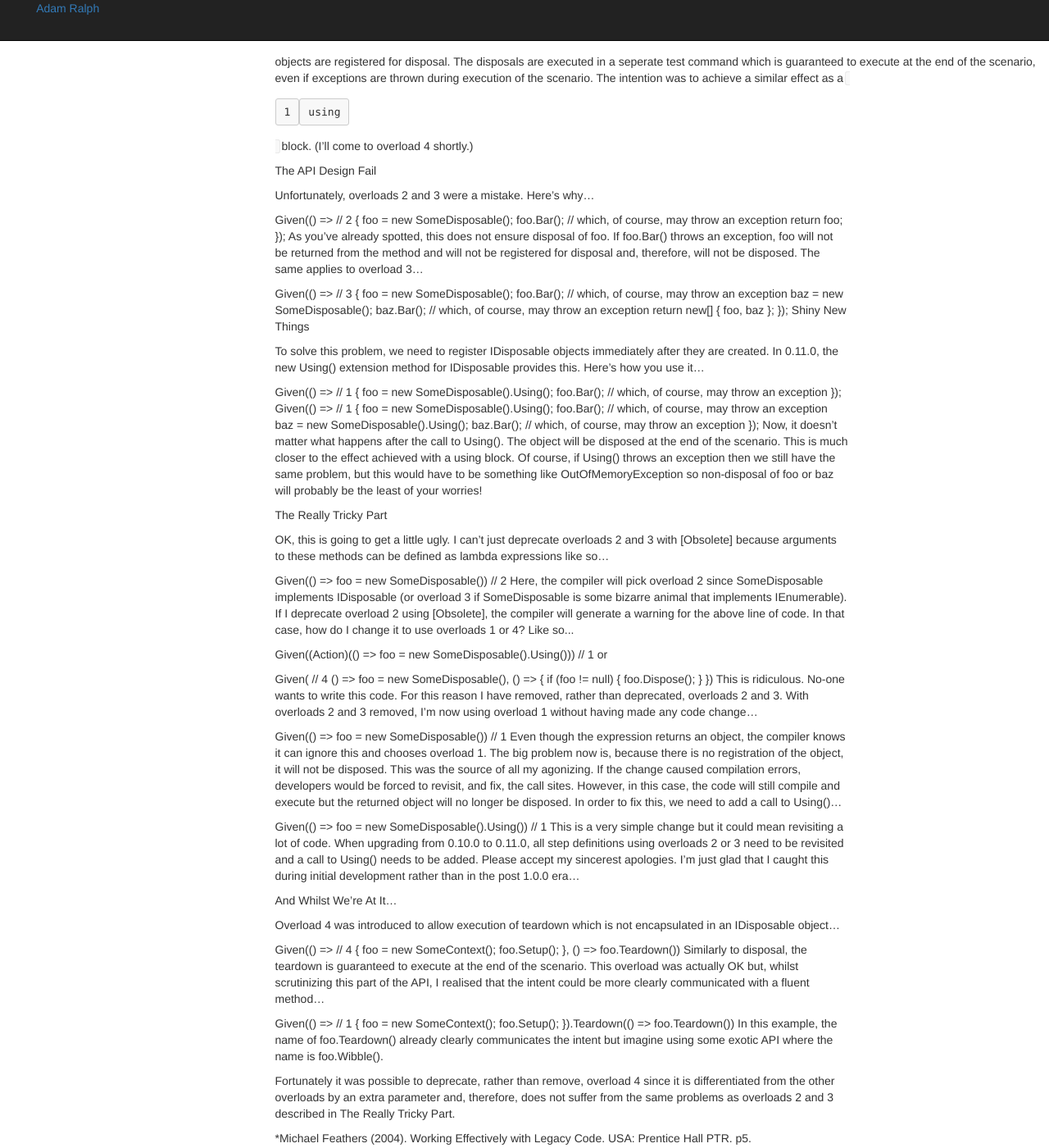
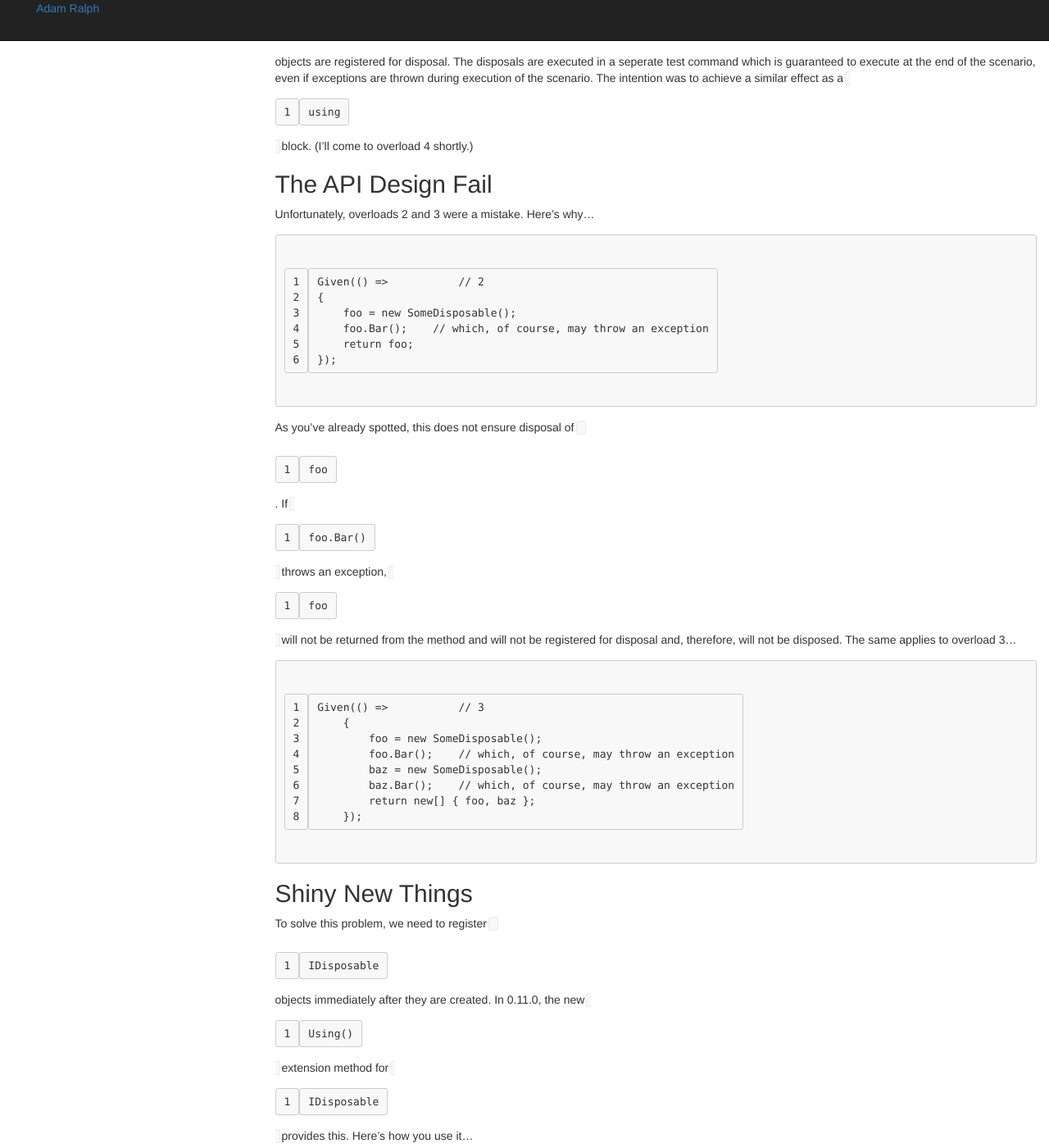
Before and after one commit to adamralph/adamralph.github.com, a Jekyll site: the page built from _posts/2012-07-09-breaking-changes-in-xbehave-net-0-11-0.md, in a window 1280 px wide and 1400 px high, scrolled down 1391 px. Shown: the whole window at 82% size. Built offline with Jekyll 4.4.1, drawn with Linux system fonts in a browser that asks for light colours; nearby versions of some CDN libraries; library files that are not in the unit come from our copies; Markdown is read by kramdown in place of the engine named in the settings; some of the changed text lies outside the part shown.

Commit message:
post 2 formatting

```diff
--- a/_posts/2012-07-09-breaking-changes-in-xbehave-net-0-11-0.md
+++ b/_posts/2012-07-09-breaking-changes-in-xbehave-net-0-11-0.md
@@ -33,89 +33,99 @@ Overloads 2 and 3 were added in order to ensure disposal of `IDisposable` object
 
 Upon execution of a step defined using either of these overloads, the returned `IDisposable` objects are registered for disposal. The disposals are executed in a seperate test command which is guaranteed to execute at the end of the scenario, even if exceptions are thrown during execution of the scenario. The intention was to achieve a similar effect as a `using` block. (I'll come to overload 4 shortly.)
 
-The API Design Fail
+##The API Design Fail
 
 Unfortunately, overloads 2 and 3 were a mistake. Here's why...
 
-Given(() =>           // 2
+	Given(() =>           // 2
     {
         foo = new SomeDisposable();
         foo.Bar();    // which, of course, may throw an exception
         return foo;
     });
-As you've already spotted, this does not ensure disposal of foo. If foo.Bar() throws an exception, foo will not be returned from the method and will not be registered for disposal and, therefore, will not be disposed. The same applies to overload 3...
 
-Given(() =>           // 3
-    {
-        foo = new SomeDisposable();
-        foo.Bar();    // which, of course, may throw an exception
-        baz = new SomeDisposable();
-        baz.Bar();    // which, of course, may throw an exception
-        return new[] { foo, baz };
-    });
-Shiny New Things
+As you've already spotted, this does not ensure disposal of `foo`. If `foo.Bar()` throws an exception, `foo` will not be returned from the method and will not be registered for disposal and, therefore, will not be disposed. The same applies to overload 3...
 
-To solve this problem, we need to register IDisposable objects immediately after they are created. In 0.11.0, the new Using() extension method for IDisposable provides this. Here's how you use it...
+	Given(() =>           // 3
+	    {
+	        foo = new SomeDisposable();
+	        foo.Bar();    // which, of course, may throw an exception
+	        baz = new SomeDisposable();
+	        baz.Bar();    // which, of course, may throw an exception
+	        return new[] { foo, baz };
+	    });
 
-Given(() =>           // 1
-    {
-        foo = new SomeDisposable().Using();
-        foo.Bar();    // which, of course, may throw an exception
-    });
-Given(() =>           // 1
-    {
-        foo = new SomeDisposable().Using();
-        foo.Bar();    // which, of course, may throw an exception
-        baz = new SomeDisposable().Using();
-        baz.Bar();    // which, of course, may throw an exception
-    });
-Now, it doesn't matter what happens after the call to Using(). The object will be disposed at the end of the scenario. This is much closer to the effect achieved with a using block. Of course, if Using() throws an exception then we still have the same problem, but this would have to be something like OutOfMemoryException so non-disposal of foo or baz will probably be the least of your worries!
+##Shiny New Things
 
-The Really Tricky Part
+To solve this problem, we need to register `IDisposable` objects immediately after they are created. In 0.11.0, the new `Using()` extension method for `IDisposable` provides this. Here's how you use it...
 
-OK, this is going to get a little ugly. I can't just deprecate overloads 2 and 3 with [Obsolete] because arguments to these methods can be defined as lambda expressions like so...
+	Given(() =>           // 1
+	    {
+	        foo = new SomeDisposable().Using();
+	        foo.Bar();    // which, of course, may throw an exception
+	    });
+	Given(() =>           // 1
+	    {
+	        foo = new SomeDisposable().Using();
+	        foo.Bar();    // which, of course, may throw an exception
+	        baz = new SomeDisposable().Using();
+	        baz.Bar();    // which, of course, may throw an exception
+	    });
 
-Given(() => foo = new SomeDisposable())                      // 2
-Here, the compiler will pick overload 2 since SomeDisposable implements IDisposable (or overload 3 if SomeDisposable is some bizarre animal that implements IEnumerable<IDisposable>). If I deprecate overload 2 using [Obsolete], the compiler will generate a warning for the above line of code. In that case, how do I change it to use overloads 1 or 4? Like so...
+Now, it doesn't matter what happens after the call to `Using()`. The object will be disposed at the end of the scenario. This is much closer to the effect achieved with a `using` block. Of course, if `Using()` throws an exception then we still have the same problem, but this would have to be something like `OutOfMemoryException` so non-disposal of `foo` or `baz` will probably be the least of your worries!
 
-Given((Action)(() => foo = new SomeDisposable().Using()))    // 1
+##The Really Tricky Part
+
+OK, this is going to get a little ugly. I can't just deprecate overloads 2 and 3 with `[Obsolete]` because arguments to these methods can be defined as lambda expressions like so...
+
+    Given(() => foo = new SomeDisposable())                      // 2
+
+Here, the compiler will pick overload 2 since `SomeDisposable` implements `IDisposable` (or overload 3 if `SomeDisposable` is some bizarre animal that implements `IEnumerable<IDisposable>`). If I deprecate overload 2 using `[Obsolete]`, the compiler will generate a warning for the above line of code. In that case, how do I change it to use overloads 1 or 4? Like so...
+
+    Given((Action)(() => foo = new SomeDisposable().Using()))    // 1
+
 or
 
-Given(                                                       // 4
-    () => foo = new SomeDisposable(),
-    () =>
-    {
-        if (foo != null)
-        {
-            foo.Dispose();
-        }
-    })
+	Given(                                                       // 4
+	    () => foo = new SomeDisposable(),
+	    () =>
+	    {
+	        if (foo != null)
+	        {
+	            foo.Dispose();
+	        }
+	    })
+
 This is ridiculous. No-one wants to write this code. For this reason I have removed, rather than deprecated, overloads 2 and 3. With overloads 2 and 3 removed, I'm now using overload 1 without having made any code change...
 
-Given(() => foo = new SomeDisposable())                      // 1
-Even though the expression returns an object, the compiler knows it can ignore this and chooses overload 1. The big problem now is, because there is no registration of the object, it will not be disposed. This was the source of all my agonizing. If the change caused compilation errors, developers would be forced to revisit, and fix, the call sites. However, in this case, the code will still compile and execute but the returned object will no longer be disposed. In order to fix this, we need to add a call to Using()...
+    Given(() => foo = new SomeDisposable())                      // 1
 
-Given(() => foo = new SomeDisposable().Using())              // 1
-This is a very simple change but it could mean revisiting a lot of code. When upgrading from 0.10.0 to 0.11.0, all step definitions using overloads 2 or 3 need to be revisited and a call to Using() needs to be added. Please accept my sincerest apologies. I'm just glad that I caught this during initial development rather than in the post 1.0.0 era...
+Even though the expression returns an object, the compiler knows it can ignore this and chooses overload 1. The big problem now is, because there is no registration of the object, it will not be disposed. This was the source of all my agonizing. If the change caused compilation errors, developers would be forced to revisit, and fix, the call sites. However, in this case, the code will still compile and execute but the returned object will no longer be disposed. In order to fix this, we need to add a call to `Using()`...
 
-And Whilst We're At It...
+    Given(() => foo = new SomeDisposable().Using())              // 1
 
-Overload 4 was introduced to allow execution of teardown which is not encapsulated in an IDisposable object...
+This is a very simple change but it could mean revisiting a lot of code. **When upgrading from 0.10.0 to 0.11.0, all step definitions using overloads 2 or 3 need to be revisited and a call to `Using()` needs to be added**. Please accept my sincerest apologies. I'm just glad that I caught this during initial development rather than in the post 1.0.0 era...
 
-Given(() =>    // 4
-    {
-        foo = new SomeContext();
-        foo.Setup();
-    },
-    () => foo.Teardown())
+##And Whilst We're At It...
+
+Overload 4 was introduced to allow execution of teardown which is not encapsulated in an `IDisposable` object...
+
+	Given(() =>    // 4
+	    {
+	        foo = new SomeContext();
+	        foo.Setup();
+	    },
+	    () => foo.Teardown())
+
 Similarly to disposal, the teardown is guaranteed to execute at the end of the scenario. This overload was actually OK but, whilst scrutinizing this part of the API, I realised that the intent could be more clearly communicated with a fluent method...
 
-Given(() =>    // 1
-    {
-        foo = new SomeContext();
-        foo.Setup();
-    }).Teardown(() => foo.Teardown())
-In this example, the name of foo.Teardown() already clearly communicates the intent but imagine using some exotic API where the name is foo.Wibble().
+	Given(() =>    // 1
+	    {
+	        foo = new SomeContext();
+	        foo.Setup();
+	    }).Teardown(() => foo.Teardown())
+
+In this example, the name of `foo.Teardown()` already clearly communicates the intent but imagine using some exotic API where the name is `foo.Wibble()`.
 
 Fortunately it was possible to deprecate, rather than remove, overload 4 since it is differentiated from the other overloads by an extra parameter and, therefore, does not suffer from the same problems as overloads 2 and 3 described in The Really Tricky Part.
 
```
